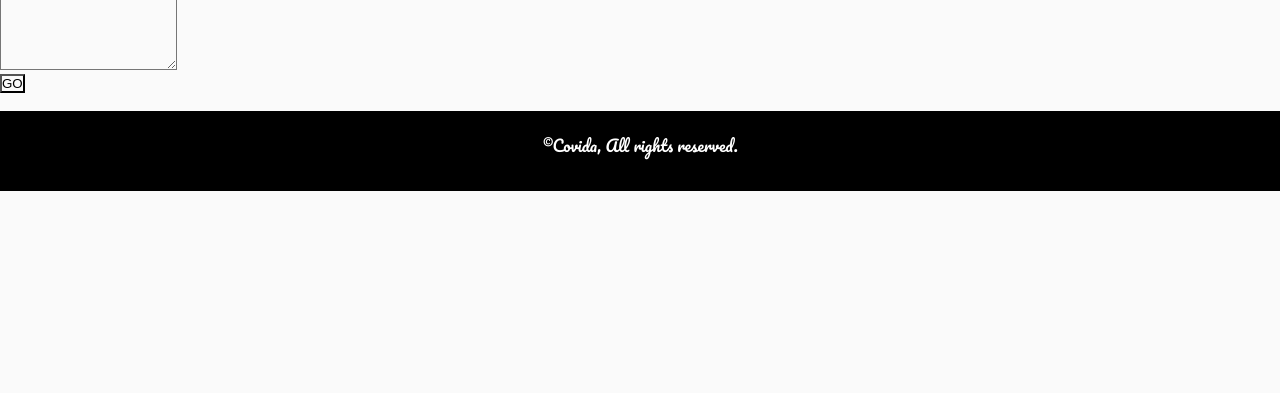
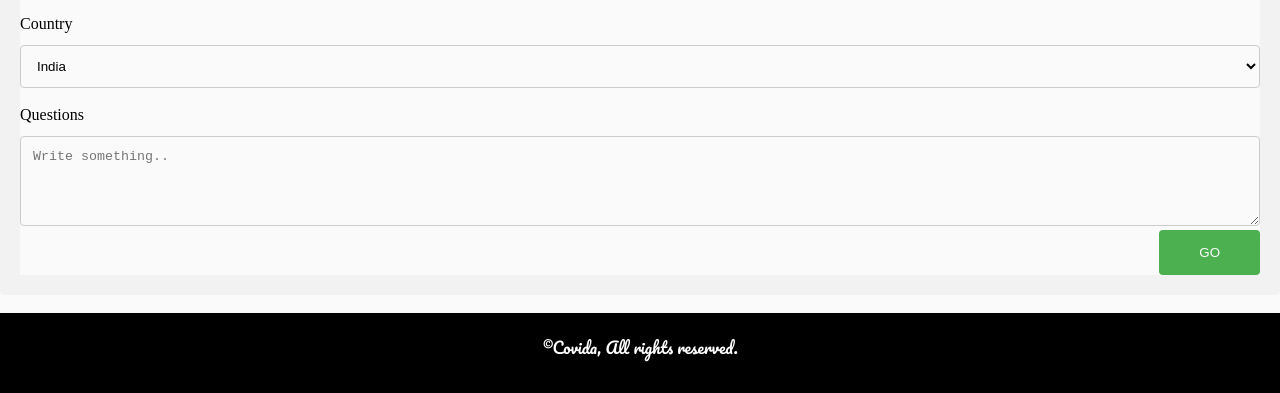
Before and after one commit to nishit1617/Covida, a plain HTML site: page gov-info.html in a window 1280 px wide. Shown: the part 652-1045 px from the top of the page. Before the commit the page ends 843 px from the top, so only its background shows below. Drawn offline with Linux system fonts and the light colour scheme.

Commit message:
Update gov-info.css
Add CSS In Query Form

```diff
--- a/css/gov-info.css
+++ b/css/gov-info.css
@@ -4,3 +4,67 @@
   margin: 5px;
   padding-left: 30px;
 }
+<style>
+* {
+  box-sizing: border-box;
+}
+
+input[type=text], select, textarea {
+  width: 100%;
+  padding: 12px;
+  border: 1px solid #ccc;
+  border-radius: 4px;
+  resize: vertical;
+}
+
+label {
+  padding: 12px 12px 12px 0;
+  display: inline-block;
+}
+
+input[type=submit] {
+  background-color: #4CAF50;
+  color: white;
+  padding: 15px 40px;
+  border: none;
+  border-radius: 4px;
+  cursor: pointer;
+  float: right;
+}
+
+input[type=submit]:hover {
+  background-color: #45a049;
+}
+
+.container {
+  border-radius: 5px;
+  background-color: #f2f2f2;
+  padding: 20px;
+}
+
+.col-25 {
+  float: left;
+  width: 25%;
+  margin-top: 6px;
+}
+
+.col-75 {
+  float: left;
+  width: 75%;
+  margin-top: 6px;
+}
+
+/* Clear floats after the columns */
+.row:after {
+  content: "";
+  display: table;
+  clear: both;
+}
+
+@media screen and (max-width: 600px) {
+  .col-25, .col-75, input[type=submit] {
+    width: 100%;
+    margin-top: 0;
+  }
+}
+</style>
```
